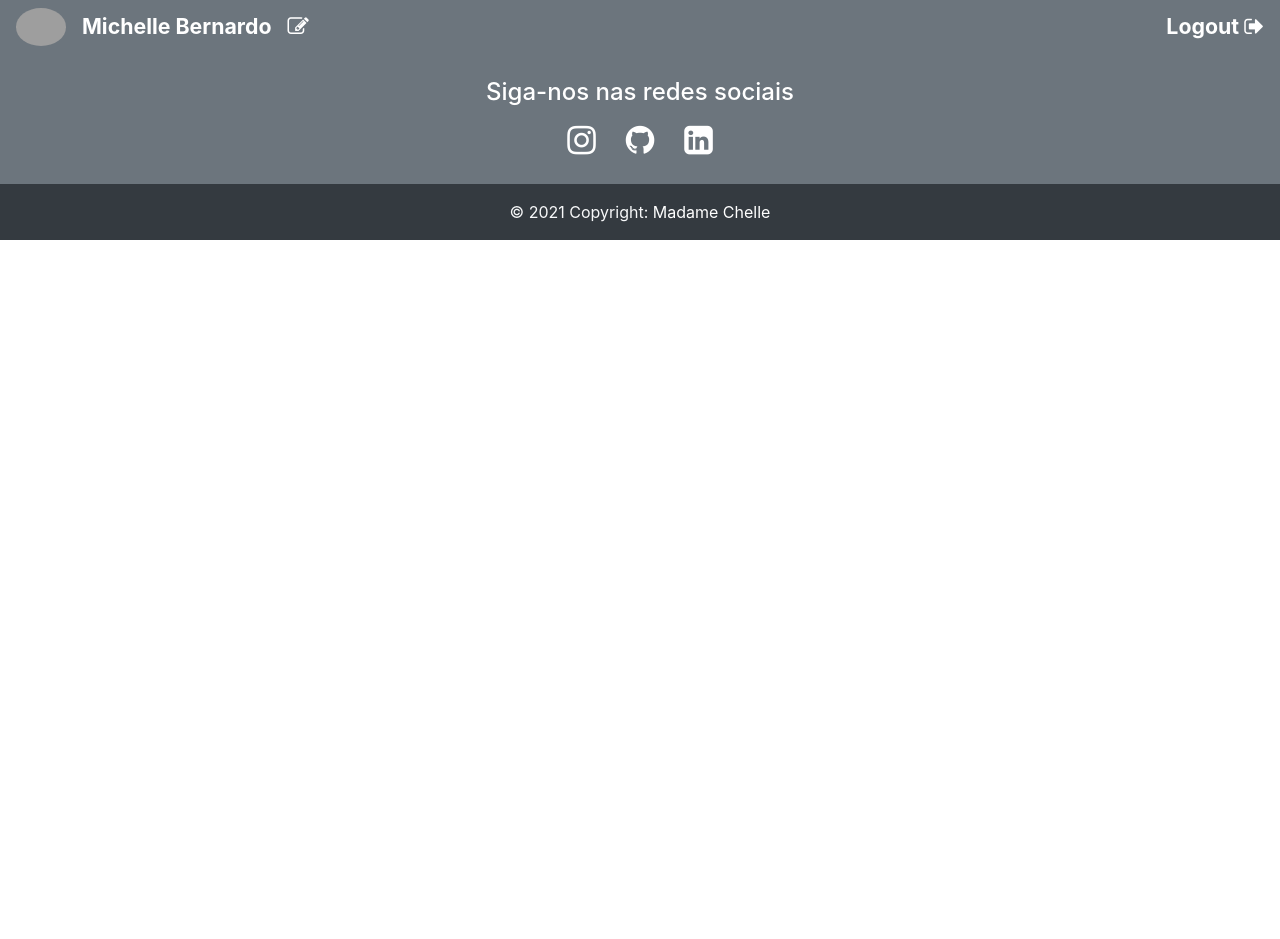
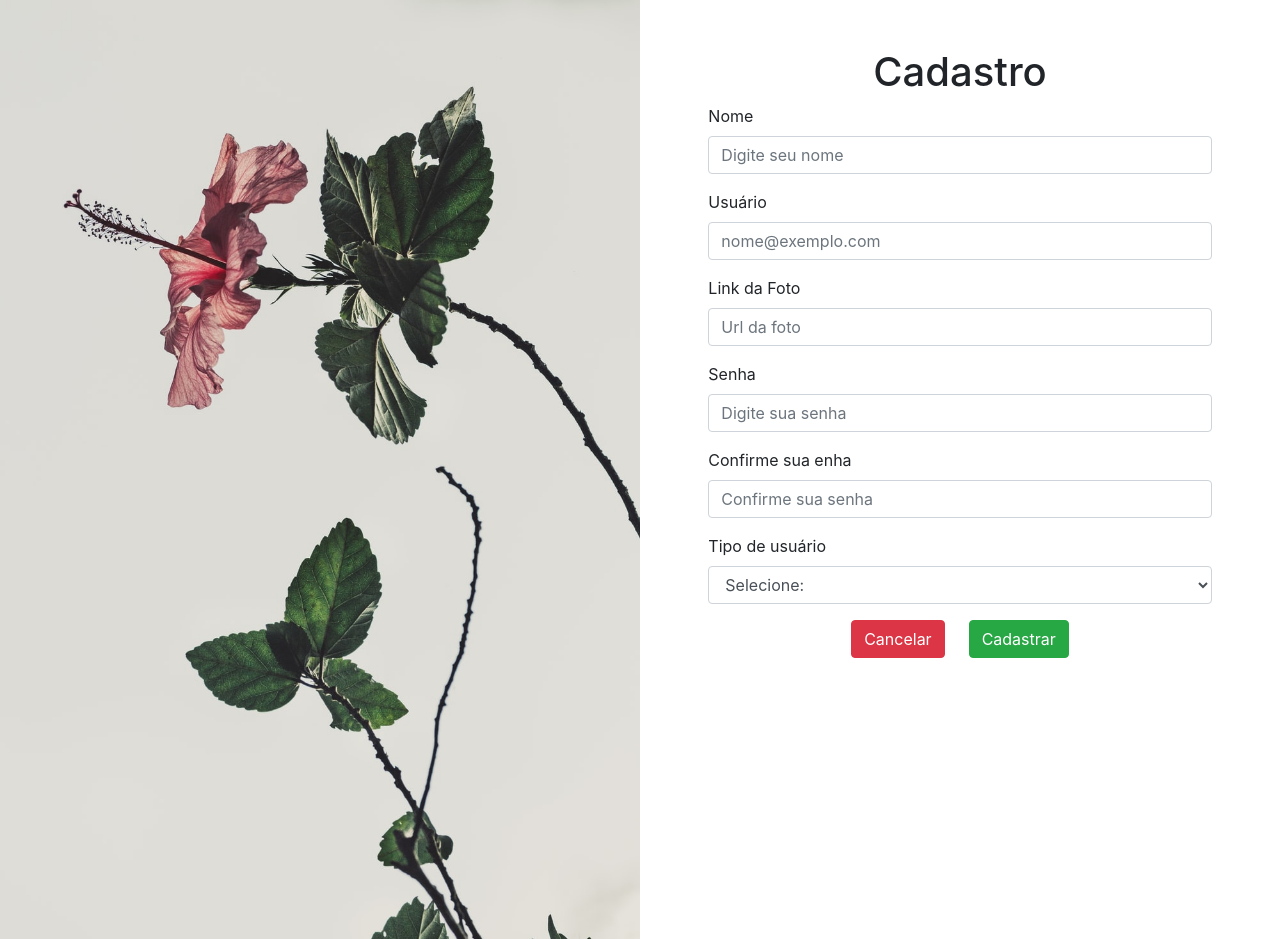
Before and after one commit to chellebernardo/blog-Pessoal-UI, an Angular app: page / in a window 1280 px wide. Before the commit the page ends 800 px from the top, so only its background shows below. Built offline with nearby package versions, Linux system fonts and the light colour scheme; grey boxes are pictures that could not be loaded.

Commit message:
Implementação login e cadastrar

```diff
--- a/src/app/app.component.html
+++ b/src/app/app.component.html
@@ -1,2 +1 @@
-<app-menu></app-menu>
-<app-rodape></app-rodape>
+<app-cadastrar></app-cadastrar>
--- a/src/app/app.module.ts
+++ b/src/app/app.module.ts
@@ -5,12 +5,16 @@
 import { AppComponent } from './app.component';
 import { MenuComponent } from './menu/menu.component';
 import { RodapeComponent } from './rodape/rodape.component';
+import { LoginComponent } from './login/login.component';
+import { CadastrarComponent } from './cadastrar/cadastrar.component';
 
 @NgModule({
   declarations: [
     AppComponent,
     MenuComponent,
-    RodapeComponent
+    RodapeComponent,
+    LoginComponent,
+    CadastrarComponent
   ],
   imports: [
     BrowserModule,
--- /dev/null
+++ b/src/app/cadastrar/cadastrar.component.css
@@ -0,0 +1,9 @@
+#img-bg {
+    background-image: url("../../assets/img/photo-1546471180-335a013cb87b.jpg");
+
+    min-height: 939px;
+
+    background-position: center;
+    background-repeat: no-repeat;
+    background-size: cover;
+}
--- /dev/null
+++ b/src/app/cadastrar/cadastrar.component.html
@@ -0,0 +1,62 @@
+<div class="container-fluid">
+    <div class="row">
+        <div class="col-md-6" id="img-bg"></div>
+
+        <div class="col-md-6 mt-5 mb-5">
+
+            <div class="row d-flex justify-content-center">
+
+                <div class="col-md-10">
+                    <h1 class="text-center">Cadastro</h1>
+
+                    <div class="form-group">
+                        <label for="nome">Nome</label>
+                        <input class="form-control" type="text" name="nome" id="nome" placeholder="Digite seu nome">
+                    </div>
+
+                    <div class="form-group">
+                        <label for="usuario">Usuário</label>
+                        <input class="form-control" type="text" name="usuario" id="" placeholder="nome@exemplo.com">
+                    </div>
+
+                    <div class="form-group">
+                        <label for="foto">Link da Foto</label>
+                        <input class="form-control" type="text" name="foto" id="foto" placeholder="Url da foto">
+                    </div>
+
+                    <div class="form-group">
+                        <label for="senha">Senha</label>
+                        <input class="form-control" type="password" name="senha" id="senha"
+                            placeholder="Digite sua senha">
+                    </div>
+
+                    <div class="form-group">
+                        <label for="confirmSenha">Confirme sua enha</label>
+                        <input class="form-control" type="password" name="confirmSenha" id="confirmSenha"
+                            placeholder="Confirme sua senha">
+                    </div>
+
+                    <div class="form-group">
+                        <label for="tipo">Tipo de usuário</label>
+                        <Select class="form-control" name="tipo" id="tipo">
+                            <option value="">Selecione:</option>
+                            <option value="normal">Normal</option>
+                            <option value="adm">Administrador</option>
+                        </Select>
+                    </div>
+
+                    <div class="d-flex justify-content-center">
+
+                        <button class="btn btn-danger mr-4" type="submit">Cancelar</button>
+                        <button class="btn btn-success" type="submit">Cadastrar</button>
+
+                    </div>
+
+
+                </div>
+
+            </div>
+
+        </div>
+    </div>
+</div>
--- /dev/null
+++ b/src/app/cadastrar/cadastrar.component.ts
@@ -0,0 +1,15 @@
+import { Component, OnInit } from '@angular/core';
+
+@Component({
+  selector: 'app-cadastrar',
+  templateUrl: './cadastrar.component.html',
+  styleUrls: ['./cadastrar.component.css']
+})
+export class CadastrarComponent implements OnInit {
+
+  constructor() { }
+
+  ngOnInit(): void {
+  }
+
+}
--- /dev/null
+++ b/src/app/login/login.component.css
@@ -0,0 +1,9 @@
+#img-bg {
+    background-image: url("../../assets/img/photo-1546471180-335a013cb87b.jpg");
+
+    min-height: 939px;
+
+    background-position: center;
+    background-repeat: no-repeat;
+    background-size: cover;
+}
--- /dev/null
+++ b/src/app/login/login.component.html
@@ -0,0 +1,39 @@
+<div class="container-fluid">
+
+    <div class="row d-flex align-items-center">
+
+        <div class="col-md-6">
+            <div class="row d-flex justify-content-center">
+                <div class="col-md-6">
+
+                    <h1 class="text-center mb-3">Entrar</h1>
+
+                    <div class="form-group">
+                        <label for="usuario">Usuário</label>
+                        <input class="form-control" type="text" name="usuario" id="" placeholder="nome@exemplo.com">
+                    </div>
+                    <div class="form-group">
+                        <label for="usuario">Senha </label>
+                        <input class="form-control" type="password" name="usuario" id="usuario" placeholder="Digite sua Senha">
+                    </div>
+
+                    <div class="d-flex justify-content-center">
+                        <button class="btn btn-success">Entrar</button>
+                    </div>
+
+                    <hr class="mt-5 mb-5">
+
+                    <p class="text-center">Ainda não tem uma conta? <a href="#">Cadastre-se</a></p>
+
+                </div>
+            </div>
+        </div>
+
+        <div class="col-md-6" id="img-bg"></div>
+    </div>
+
+
+
+
+
+</div>
--- /dev/null
+++ b/src/app/login/login.component.ts
@@ -0,0 +1,15 @@
+import { Component, OnInit } from '@angular/core';
+
+@Component({
+  selector: 'app-login',
+  templateUrl: './login.component.html',
+  styleUrls: ['./login.component.css']
+})
+export class LoginComponent implements OnInit {
+
+  constructor() { }
+
+  ngOnInit(): void {
+  }
+
+}
```
Also changed, not shown: src/assets/img/photo-1546471180-335a013cb87b.jpg (added).
